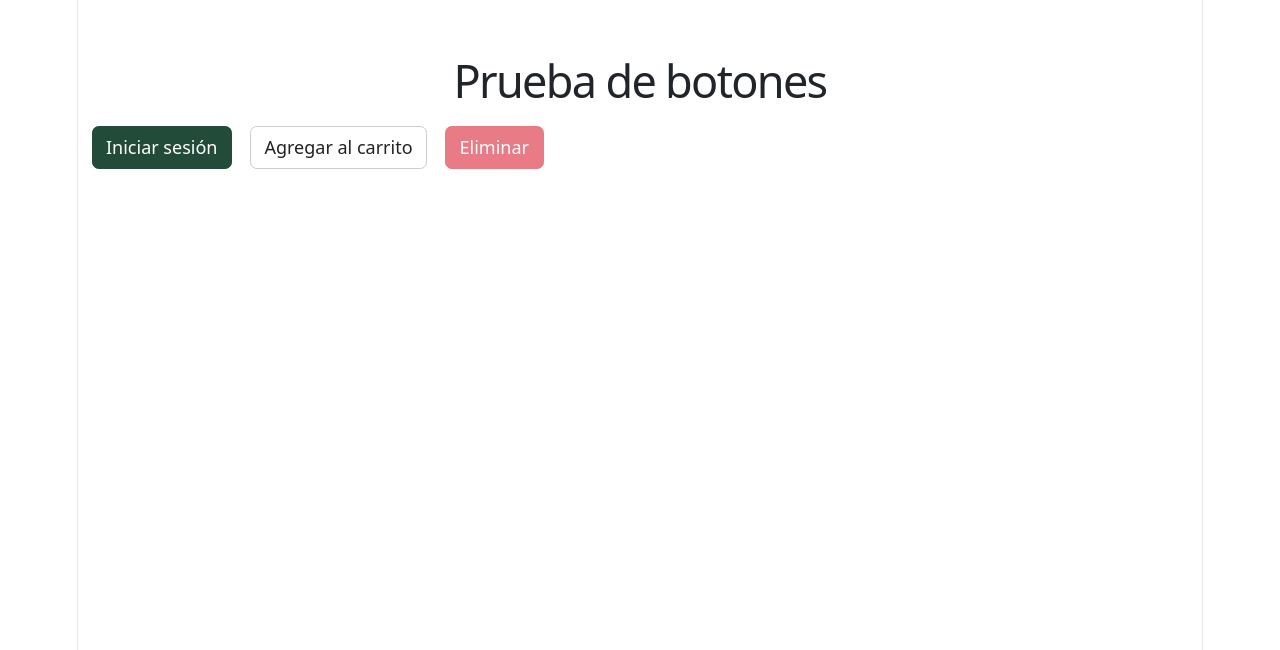
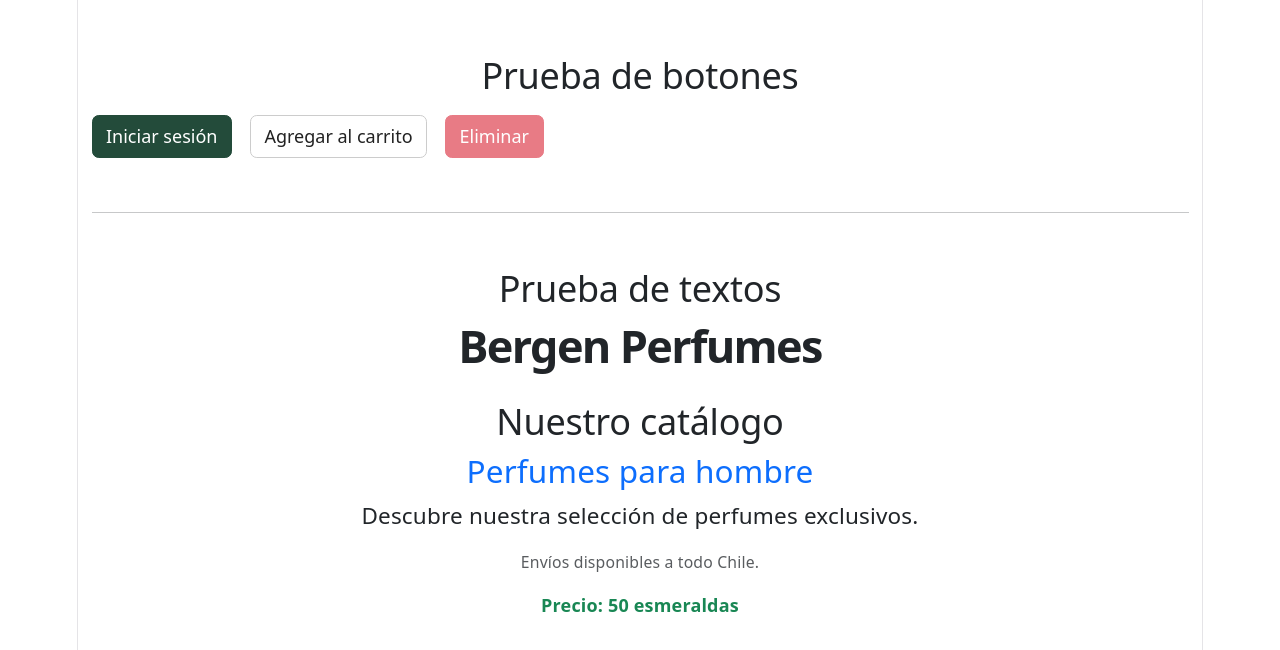
Before and after one commit to francfernandeza-alt/bergen-perfumes-react, a React (Vite) app: page / in a window 1280 px wide. Shown: the top 650 px of the page. Built offline with nearby package versions, Linux system fonts and the light colour scheme.

Commit message:
Crear atomo Texto reutilizable con estilos Bootstrap

```diff
--- a/src/App.jsx
+++ b/src/App.jsx
@@ -1,11 +1,15 @@
 import Boton from "./components/atoms/Boton";
+import Texto from "./components/atoms/Texto";
 
 function App() {
   return (
     <div className="container mt-5">
-      <h1>Prueba de botones</h1>
 
-      <div className="d-flex gap-3 mt-3">
+      {/* PRUEBA DEL ÁTOMO BOTON */}
+      <section className="mb-5">
+        <h2>Prueba de botones</h2>
+
+        <div className="d-flex flex-wrap gap-3 mt-3">
           <Boton
             texto="Iniciar sesión"
             variante="marca"
@@ -24,6 +28,51 @@ function App() {
             deshabilitado={true}
           />
         </div>
+      </section>
+
+      <hr />
+
+      {/* PRUEBA DEL ÁTOMO TEXTO */}
+      <section className="mt-5">
+        <h2>Prueba de textos</h2>
+
+        <Texto
+          etiqueta="h1"
+          contenido="Bergen Perfumes"
+          className="text-center fw-bold"
+        />
+
+        <Texto
+          etiqueta="h2"
+          contenido="Nuestro catálogo"
+          className="mt-4"
+        />
+
+        <Texto
+          etiqueta="h3"
+          contenido="Perfumes para hombre"
+          className="text-primary"
+        />
+
+        <Texto
+          etiqueta="p"
+          contenido="Descubre nuestra selección de perfumes exclusivos."
+          className="fs-5"
+        />
+
+        <Texto
+          etiqueta="p"
+          contenido="Envíos disponibles a todo Chile."
+          className="small text-body-secondary"
+        />
+
+        <Texto
+          etiqueta="span"
+          contenido="Precio: 50 esmeraldas"
+          className="fw-bold text-success"
+        />
+      </section>
+
     </div>
   );
 }
--- /dev/null
+++ b/src/components/atoms/Texto.jsx
@@ -0,0 +1,15 @@
+function Texto({
+    etiqueta = "p",
+    contenido,
+    className = "",
+}) {
+    const Etiqueta = etiqueta;
+
+    return (
+        <Etiqueta className={className}>
+            {contenido}
+        </Etiqueta>
+    );
+}
+
+export default Texto;
```
Lines whose indentation alone changed are shown as unchanged.
